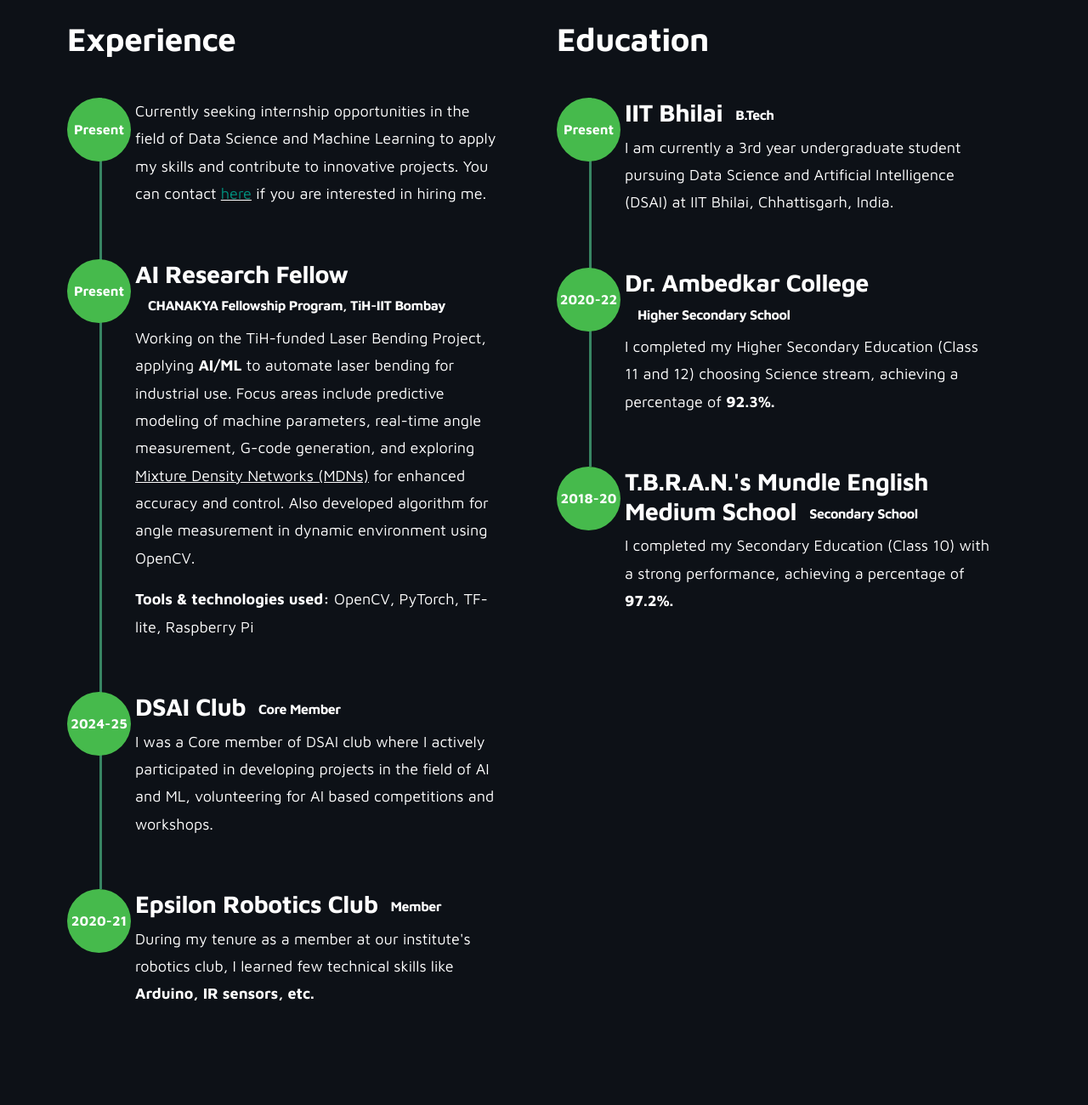
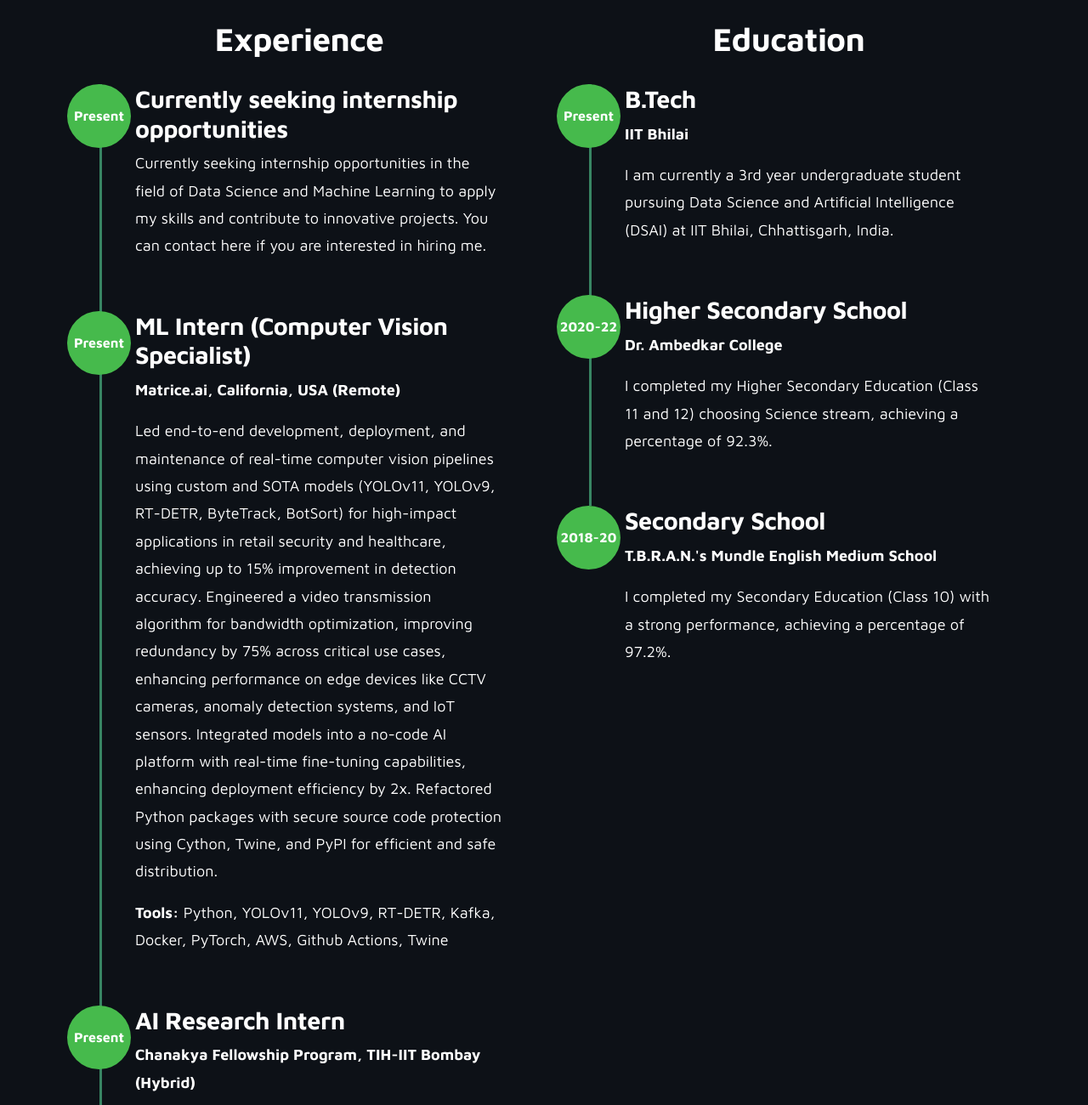
Before and after one commit to VDNT11NULL/VDNT11NULL.github.io, a plain HTML site: page index.html in a window 1280 px wide. Shown: the part 680-1980 px from the top of the page at 85% size. Drawn offline with Linux system fonts and the light colour scheme.

Commit message:
exp updated

```diff
--- a/index.html
+++ b/index.html
@@ -95,18 +95,20 @@
     </section>
 
     <!-- FEATURES -->
-    <section class="resume py-5 d-lg-flex justify-content-center align-items-center" id="resume">
+        <!-- RESUME -->
+        <section class="resume py-5" id="resume">
             <div class="container">
                 <div class="row">
-                <div class="col-lg-6 col-12">
-                    <h2 class="mb-4">Experience</h2>
+                    <div class="col-lg-6 col-md-6">
+                        <h2 class="text-center">Experience</h2>
                         <div class="timeline">
                             <div class="timeline-wrapper">
                                 <div class="timeline-yr">
                                     <span>Present</span>
                                 </div>
                                 <div class="timeline-info">
-                                <p>Currently seeking internship opportunities in the field of Data Science and Machine Learning to apply my skills and contribute to innovative projects. You can contact <u><a href="#contact" color>here</a></u> if you are interested in hiring me.</p>
+                                    <h3><span>Currently seeking internship opportunities</span></h3>
+                                    <p>Currently seeking internship opportunities in the field of Data Science and Machine Learning to apply my skills and contribute to innovative projects. You can contact here if you are interested in hiring me.</p>
                                 </div>
                             </div>
                             <div class="timeline-wrapper">
@@ -114,9 +116,21 @@
                                     <span>Present</span>
                                 </div>
                                 <div class="timeline-info">
-                                <h3><span>AI Research Fellow</span><small>CHANAKYA Fellowship Program, TiH-IIT Bombay</small></h3>
-                                <p>Working on the TiH-funded Laser Bending Project, applying <b>AI/ML</b> to automate laser bending for industrial use. Focus areas include predictive modeling of machine parameters, real-time angle measurement, G-code generation, and exploring <u>Mixture Density Networks (MDNs)</u> for enhanced accuracy and control. Also developed algorithm for angle measurement in dynamic environment using OpenCV.</p>
-                                <p><b>Tools & technologies used:</b> OpenCV, PyTorch, TF-lite, Raspberry Pi</p>
+                                    <h3><span>ML Intern (Computer Vision Specialist)</span></h3>
+                                    <p><strong>Matrice.ai, California, USA (Remote)</strong></p>
+                                    <p>Led end-to-end development, deployment, and maintenance of real-time computer vision pipelines using custom and SOTA models (YOLOv11, YOLOv9, RT-DETR, ByteTrack, BotSort) for high-impact applications in retail security and healthcare, achieving up to 15% improvement in detection accuracy. Engineered a video transmission algorithm for bandwidth optimization, improving redundancy by 75% across critical use cases, enhancing performance on edge devices like CCTV cameras, anomaly detection systems, and IoT sensors. Integrated models into a no-code AI platform with real-time fine-tuning capabilities, enhancing deployment efficiency by 2x. Refactored Python packages with secure source code protection using Cython, Twine, and PyPI for efficient and safe distribution.</p>
+                                    <p><strong>Tools:</strong> Python, YOLOv11, YOLOv9, RT-DETR, Kafka, Docker, PyTorch, AWS, Github Actions, Twine</p>
+                                </div>
+                            </div>
+                            <div class="timeline-wrapper">
+                                <div class="timeline-yr">
+                                    <span>Present</span>
+                                </div>
+                                <div class="timeline-info">
+                                    <h3><span>AI Research Intern</span></h3>
+                                    <p><strong>Chanakya Fellowship Program, TIH-IIT Bombay (Hybrid)</strong></p>
+                                    <p>Engineered ML models for a laser bending system in an Industry 4.0 AI/ML manufacturing project, achieving high-accuracy bend angle prediction using Mixture Density Networks and Random Forest. Developed a real-time angle detection and G-code generation pipeline with OpenCV, MQTT, and Raspberry Pi, improving precision and reducing setup time by 25%. Contributed to ongoing patent filing and research paper drafting, currently under review.</p>
+                                    <p><strong>Tools:</strong> PyTorch, OpenCV, XGBoost, ONNX, MQTT, Raspberry Pi, G-code</p>
                                 </div>
                             </div>
                             <div class="timeline-wrapper">
@@ -124,7 +138,8 @@
                                     <span>2024-25</span>
                                 </div>
                                 <div class="timeline-info">
-                                <h3><span>DSAI Club</span><small>Core Member</small></h3>
+                                    <h3><span>Core Member</span></h3>
+                                    <p><strong>DSAI Club</strong></p>
                                     <p>I was a Core member of DSAI club where I actively participated in developing projects in the field of AI and ML, volunteering for AI based competitions and workshops.</p>
                                 </div>
                             </div>
@@ -133,21 +148,23 @@
                                     <span>2020-21</span>
                                 </div>
                                 <div class="timeline-info">
-                                <h3><span>Epsilon Robotics Club</span><small>Member</small></h3>
-                                <p>During my tenure as a member at our institute's robotics club, I learned few technical skills like <b>Arduino, IR sensors, etc.</b></p>
+                                    <h3><span>Member</span></h3>
+                                    <p><strong>Epsilon Robotics Club</strong></p>
+                                    <p>During my tenure as a member at our institute's robotics club, I learned few technical skills like Arduino, IR sensors, etc.</p>
                                 </div>
                             </div>
                         </div>
                     </div>
-                <div class="col-lg-6 col-12">
-                    <h2 class="mb-4 mobile-mt-2">Education</h2>
+                    <div class="col-lg-6 col-md-6">
+                        <h2 class="text-center">Education</h2>
                         <div class="timeline">
                             <div class="timeline-wrapper">
                                 <div class="timeline-yr">
                                     <span>Present</span>
                                 </div>
                                 <div class="timeline-info">
-                                <h3><span>IIT Bhilai</span><small>B.Tech</small></h3>
+                                    <h3><span>B.Tech</span></h3>
+                                    <p><strong>IIT Bhilai</strong></p>
                                     <p>I am currently a 3rd year undergraduate student pursuing Data Science and Artificial Intelligence (DSAI) at IIT Bhilai, Chhattisgarh, India.</p>
                                 </div>
                             </div>
@@ -156,8 +173,9 @@
                                     <span>2020-22</span>
                                 </div>
                                 <div class="timeline-info">
-                                <h3><span>Dr. Ambedkar College</span><small>Higher Secondary School</small></h3>
-                                <p>I completed my Higher Secondary Education (Class 11 and 12) choosing Science stream, achieving a percentage of <b>92.3%.</b></p>
+                                    <h3><span>Higher Secondary School</span></h3>
+                                    <p><strong>Dr. Ambedkar College</strong></p>
+                                    <p>I completed my Higher Secondary Education (Class 11 and 12) choosing Science stream, achieving a percentage of 92.3%.</p>
                                 </div>
                             </div>
                             <div class="timeline-wrapper">
@@ -165,8 +183,9 @@
                                     <span>2018-20</span>
                                 </div>
                                 <div class="timeline-info">
-                                <h3><span>T.B.R.A.N.'s Mundle English Medium School</span><small>Secondary School</small></h3>
-                                <p>I completed my Secondary Education (Class 10) with a strong performance, achieving a percentage of <b>97.2%.</b></p>
+                                    <h3><span>Secondary School</span></h3>
+                                    <p><strong>T.B.R.A.N.'s Mundle English Medium School</strong></p>
+                                    <p>I completed my Secondary Education (Class 10) with a strong performance, achieving a percentage of 97.2%.</p>
                                 </div>
                             </div>
                         </div>
--- a/sass/tooplate-style.scss
+++ b/sass/tooplate-style.scss
@@ -438,8 +438,6 @@ b, strong {
 		}
 	}
 }
-
-
 // TIMELINE
 .timeline-wrapper {
 	position: relative;
@@ -463,16 +461,16 @@ b, strong {
 	background: $button-color;
 	border-radius: 100%;
 	position: absolute;
-	width: 75px;
-	height: 75px;
-	line-height: 75px;
+	width: 100px; /* Increased size */
+	height: 100px; /* Increased size */
+	line-height: 100px; /* Updated to match new height */
 	text-align: center;
 	span {
 		color: $text-white;
-    	font-size: $link-font-size;
+		font-size: 1.25rem; /* Increased font size for readability */
 		font-weight: $font-weight-bold;
 		display: block;
-    	line-height: 75px;
+		line-height: 100px; /* Updated to match new height */
 	}
 }
 
@@ -482,7 +480,7 @@ b, strong {
 	max-width: 432px;
 	margin-left: 6em;
 	small {
-		color: #243967dd;
+		color: $h3-font-color; /* Updated to use variable */
 		font-size: $link-font-size;
 		font-weight: $font-weight-bold;
 		display: inline-block;
@@ -490,7 +488,6 @@ b, strong {
 		margin-left: 15px;
 	}
 }
-
 
 // OWL CAROUSEL
 .owl-carousel {
@@ -673,6 +670,68 @@ body.dark-mode .tech-icons img {
 }
 
 
+// Chat bot section
+.chatbot-section {
+    background: var(--graybox-bg);
+    padding: 2rem 0;
+    color: var(--text-color);
+}
+
+.chat-container {
+    max-width: 600px;
+    margin: 0 auto;
+    border: 1px solid var(--graybox-border);
+    border-radius: 10px;
+    background: var(--card-bg);
+    padding: 1rem;
+}
+
+.chat-messages {
+    height: 300px;
+    overflow-y: auto;
+    padding: 1rem;
+    background: var(--modal-bg);
+    border-radius: 5px;
+    margin-bottom: 1rem;
+}
+
+.message {
+    margin: 0.5rem 0;
+    padding: 0.5rem;
+    border-radius: 5px;
+}
+
+.user-message {
+    background: #007bff;
+    color: #ffffff;
+    text-align: right;
+}
+
+.bot-message {
+    background: #28a745;
+    color: #ffffff;
+}
+
+.chat-input {
+    display: flex;
+    gap: 1rem;
+}
+
+.chat-input input {
+    flex-grow: 1;
+}
+
+@media (max-width: 768px) {
+    .chat-container {
+        max-width: 100%;
+    }
+
+    .chat-messages {
+        height: 200px;
+    }
+}
+
+
 // RESPONSIVE STYLES
 @media (min-width: 1270px) {
 	.owl-theme {
```
Lines whose indentation alone changed are shown as unchanged.
